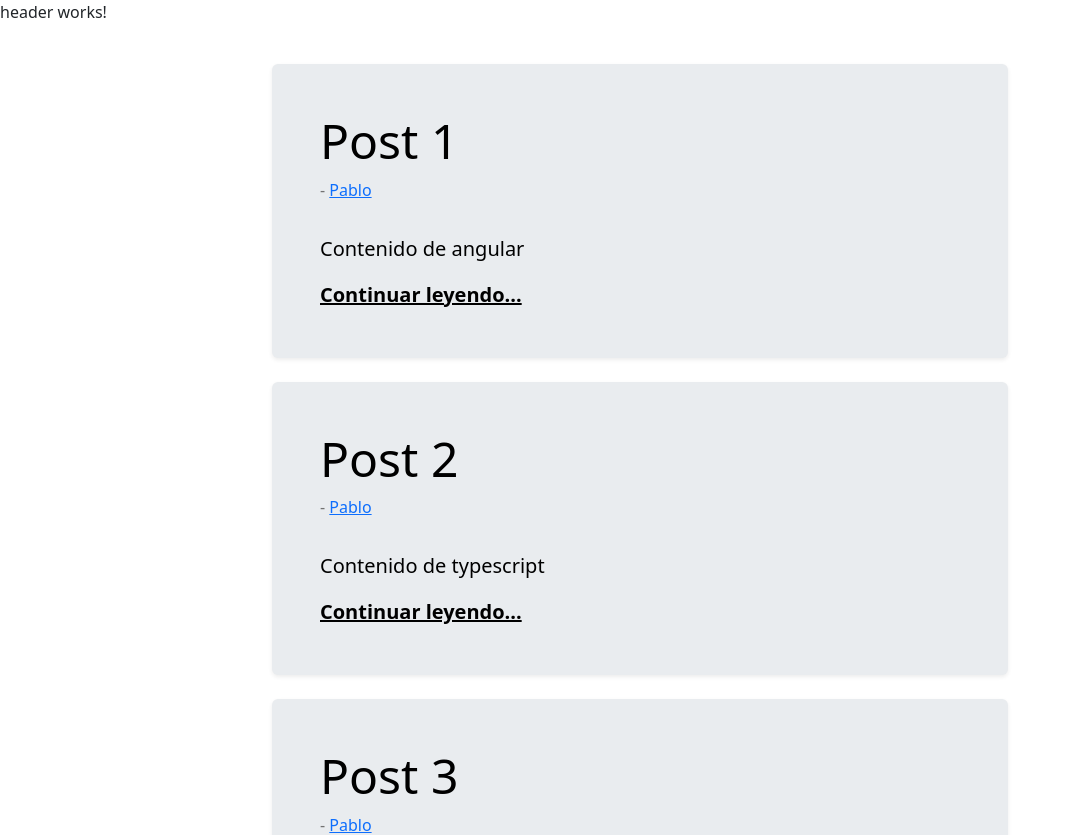
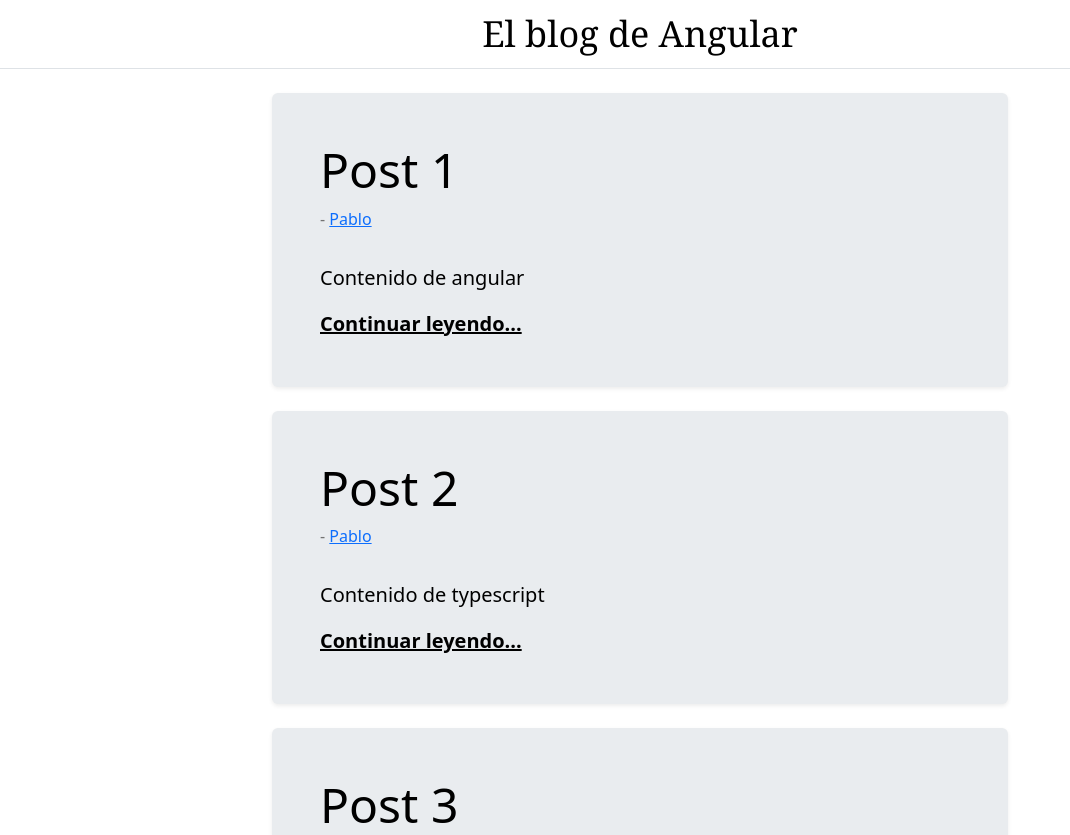
Before and after one commit to Berishten/mi-blog-angular, an Angular app: page / in a window 1280 px wide. Shown: the top 835 px of the page, without its empty margins (0-1070 px from the left). Built offline with nearby package versions, Linux system fonts and the light colour scheme.

Commit message:
Se mejora header

```diff
--- a/src/app/components/header/header.component.css
+++ b/src/app/components/header/header.component.css
@@ -0,0 +1,8 @@
+.blog-header-logo {
+  font-family: "Playfair Display", Georgia, "Times New Roman", serif;
+  font-size: 2.25rem;
+}
+
+.blog-header-logo:hover {
+  text-decoration: none;
+}
--- a/src/app/components/header/header.component.html
+++ b/src/app/components/header/header.component.html
@@ -1 +1,7 @@
-<p>header works!</p>
+<header class="border-bottom lh-1 py-3">
+  <div class="row flex-nowrap justify-content-between align-items-center m-0">
+    <div class="col text-center">
+      <a class="blog-header-logo text-body-emphasis text-decoration-none" href="#">El blog de Angular</a>
+    </div>
+  </div>
+</header>
```
